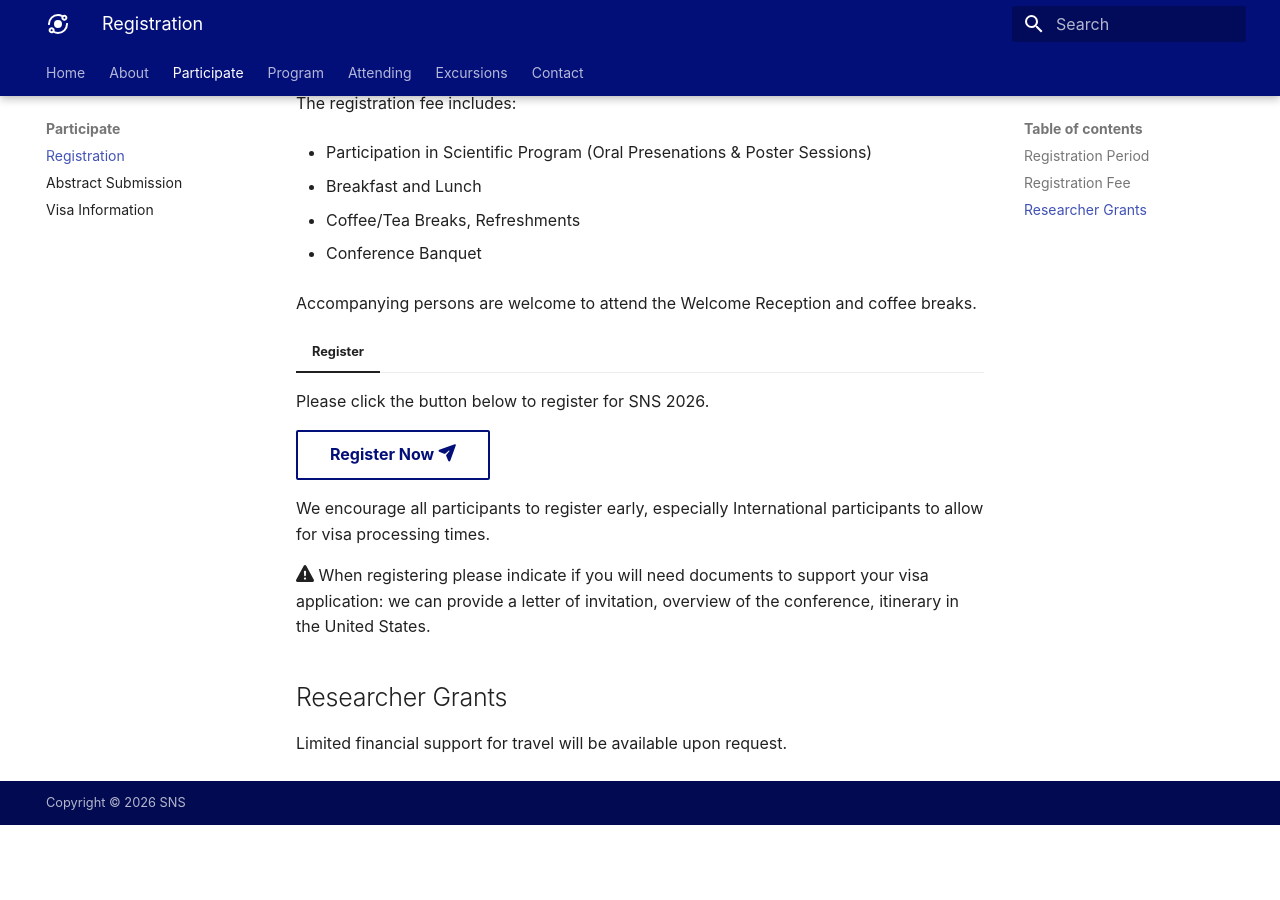
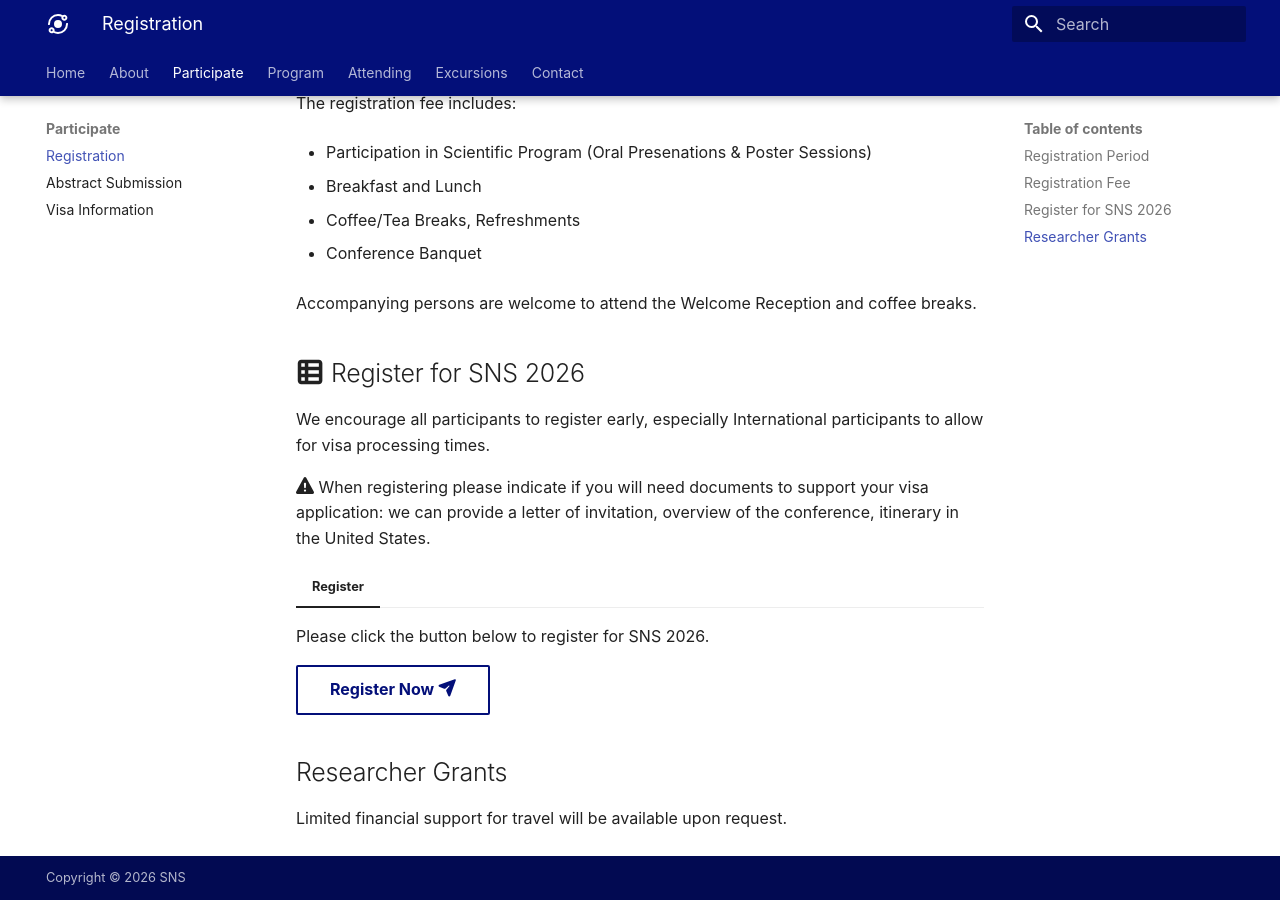
Before and after one commit to SNS2026/SNS2026.github.io, an MkDocs documentation site: the page built from docs/register.md, in a window 1280 px wide and 900 px high, scrolled down 566 px. Built offline with MkDocs 1.6.1 and Material for MkDocs 9.7.7, drawn with Linux system fonts in a browser that asks for light colours; some web fonts are replaced; before the commit the page ends 1391 px from its top, so only the background shows below that.

Commit message:
Update register.md

```diff
--- a/docs/register.md
+++ b/docs/register.md
@@ -28,15 +28,18 @@ The registration fee includes:
 
 Accompanying persons are welcome to attend the Welcome Reception and coffee breaks.
 
+## :fontawesome-solid-table-list: Register for SNS 2026
+
+We encourage all participants to register early, especially International participants to allow for visa processing times.
+
+:fontawesome-solid-triangle-exclamation: When registering please indicate if you will need documents to support your visa application: we can provide a letter of invitation, overview of the conference, itinerary in the United States.
 
 === "Register"
 Please click the button below to register for SNS 2026.
 
 [Register Now :fontawesome-solid-paper-plane:](#){ .md-button target="_blank"}
 
-We encourage all participants to register early, especially International participants to allow for visa processing times.
 
-:fontawesome-solid-triangle-exclamation: When registering please indicate if you will need documents to support your visa application: we can provide a letter of invitation, overview of the conference, itinerary in the United States.
 
 
 <!--
```
